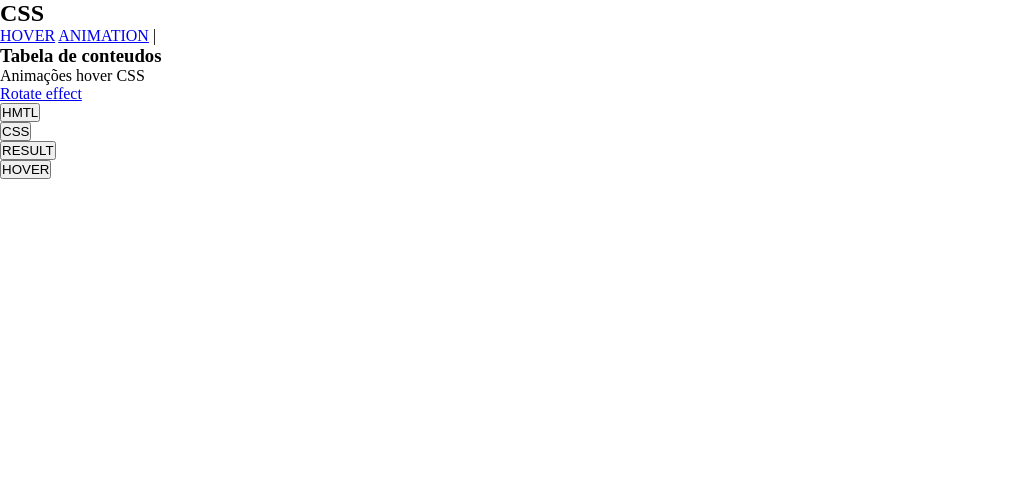
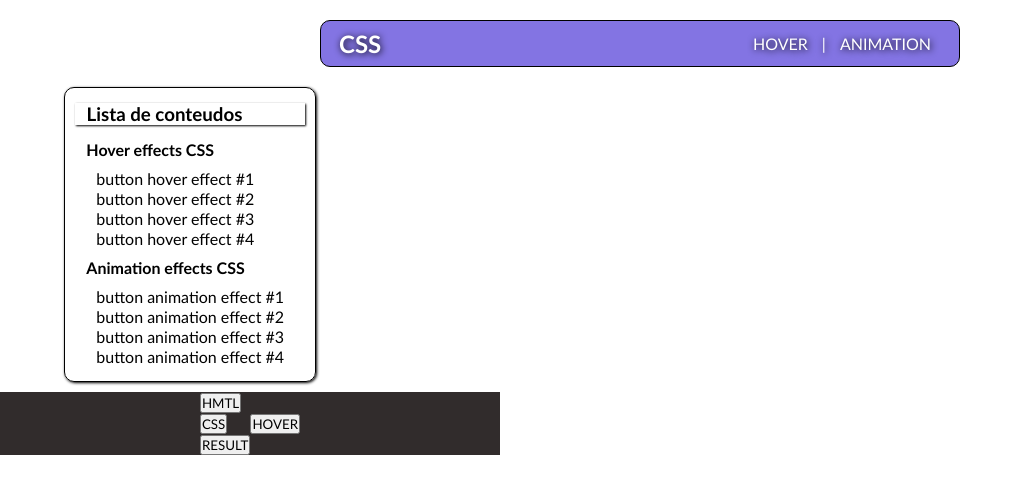
Before and after one commit to WerbethMartins/Bibioteca-botoes, a plain HTML site: page index.html in a window 1280 px wide. Shown: the whole page, without its empty margins (0-1023 px from the left). Drawn offline with nearby package versions, Linux system fonts and the light colour scheme.

Commit message:
Algumas alterações no código e a criação de estilo para o menu lateral e a code-box

```diff
--- a/index.html
+++ b/index.html
@@ -14,30 +14,44 @@
 <body>
 
     <!-- Menu -->
-     <header>
+     <header id="cabecalho">
         <h2 class="logo">CSS</h2>
         <nav id="navbar">
-            <a href="#" class="link hover">HOVER</a>
-            <a href="#" class="link animation">ANIMATION</a> |
+            <button type="button" class="button hover-button">HOVER</button> |
+            <button type="button" class="button animation-button">ANIMATION</button>
         </nav>
      </header>
 
-    <main id="main-content">
+     <main id="main-content">
         <!-- Menu lateral de links -->
-        <aside id="side-menu">
+        <aside id="side-menu" class="container-menu" aria-labelledby="side-menu-title">
             <header class="menu-title">
-                <h3>Tabela de conteudos</h3>
+                <h3>Lista de conteudos</h3>
             </header>
-            <nav id="contents-menu">
-                <p>Animações hover CSS</p>
-                <ul>
-                    <li><a href="#">Rotate effect</a></li>
-                </ul>
+            <nav id="contents-menu" class="contents-list">
+                <section>
+                    <h4 class="section-title hover-title">Hover effects CSS</h4>
+                        <ul>
+                            <li><a href="#hover-effect-1">button hover effect #1</a></li>
+                            <li><a href="#hover-effect-2">button hover effect #2</a></li>
+                            <li><a href="#hover-effect-3">button hover effect #3</a></li>
+                            <li><a href="#hover-effect-4">button hover effect #4</a></li>
+                        </ul>
+                </section>
+                <section>
+                    <h4 class="section-title animation-title">Animation effects CSS</h4>
+                        <ul>
+                            <li><a href="#animation-effect-1">button animation effect #1</a></li>
+                            <li><a href="#animation-effect-2">button animation effect #2</a></li>
+                            <li><a href="#animation-effect-3">button animation effect #3</a></li>
+                            <li><a href="#animation-effect-4">button animation effect #4</a></li>
+                        </ul>
+                </section>
             </nav>
         </aside>
 
         <!-- Primeira button box -->
-        <section class="button-box">
+        <section id="button-box" class="button-box hover-box">
             <nav class="code-buttons">
                 <ul>
                     <li><button class="code-button html-button">HMTL</button></li>
@@ -45,7 +59,7 @@
                     <li><button class="code-button result-button">RESULT</button></li>
                 </ul>
             </nav>
-            <button class="animated-button hover" data-animation="rotate">HOVER</button>
+            <button class="animated-button hover" data-animation="">HOVER</button>
         </section>
     </main>
 
--- a/style.css
+++ b/style.css
@@ -1,7 +1,123 @@
 /*Configurações gerais*/
 * {
+    font-family: 'Gill Sans', 'Gill Sans MT', Calibri, 'Trebuchet MS', sans-serif;
     padding: 0;
     margin: 0;
 }
 
-/**/
+a {
+    text-decoration: none;
+    color: #000;
+}
+
+li {
+    list-style: none;
+}
+
+/*Configurações Menu*/
+#cabecalho{
+    display: flex;
+    justify-content: space-between;
+    align-items: center;
+    background-color: #8374E3;
+    font-size: 16px;
+    color: #fff;
+    box-sizing: border-box;
+    border: 1px solid #000;
+    border-radius: 10px;
+    width: 50%;
+    padding: 8px;
+    margin: 20px auto;
+    text-shadow: 1px 1px 7px #000;
+}
+
+.logo {
+    cursor: pointer;
+    margin-left: 10px;
+    transition: all 0.3s ease-in-out;
+}
+
+.logo:hover {
+    transform: scale(1.1);
+}
+
+#navbar {
+    color: #fff;
+    margin-right: 10px;
+}
+
+/* Configuração dos links do menu*/
+#navbar button {
+    cursor: pointer;
+    background-color: #8374E3;
+    font-size: 16px;
+    color: #fff;
+    border: none;
+    margin: 0 10px;
+    text-shadow: 1px 1px 7px #000;
+    transition: all 0.3s ease-in-out;
+}
+
+#navbar button:hover {
+    transform: scale(1.1);
+}
+
+
+/*Configurações do menu de conteúdos*/
+.container-menu {
+    display: flex;
+    flex-direction: column;
+    justify-content: center;
+    align-items: center;
+    font-family: 'Gill Sans', 'Gill Sans MT', Calibri, 'Trebuchet MS', sans-serif;
+    border: 1px solid #000;
+    border-radius: 10px;
+    width: 18%;
+    padding: 10px;
+    margin-left: 5%;
+    box-shadow: 1px 1px 3px #000;
+}
+
+.menu-title {
+    margin: 5px;
+    width: 100%;
+    box-shadow: 1px 1px 2px #000;
+}
+
+.menu-title h3 {
+    margin-left: 5%;
+}
+
+.section-title{
+    width: 100%;
+    margin: 10px 0;
+}
+
+.contents-list ul {
+    margin: 5px 10px;
+    padding-left: 0;
+}
+
+.contents-list li {
+    margin: 1px 0;
+}
+
+.contents-list a {
+    color: inherit; /* Mantendo a cor do texto consistente*/
+    transition: color 0.3s ease;
+}
+
+.contents-list a:hover {
+    color: #8374E3; /* Mudando a cor ao passar o mouse*/
+}
+
+/* Configurando a seção de animação e efeitos*/
+.button-box {
+    display: flex;
+    justify-content: center;
+    align-items: center;
+    background-color: #312C2C;
+    width: 100%;
+    max-width: 500px;
+    margin: 10px 0;
+}
```
